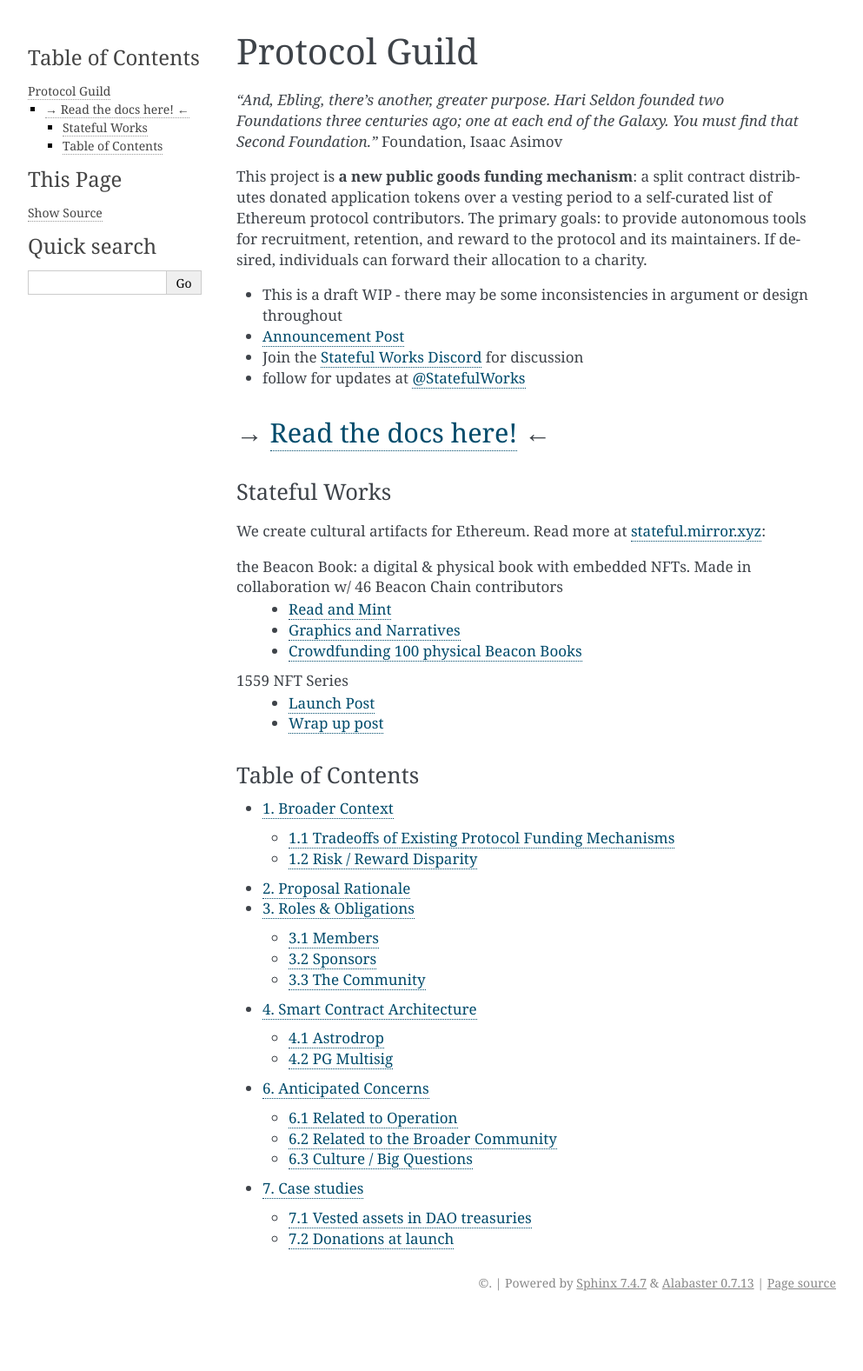
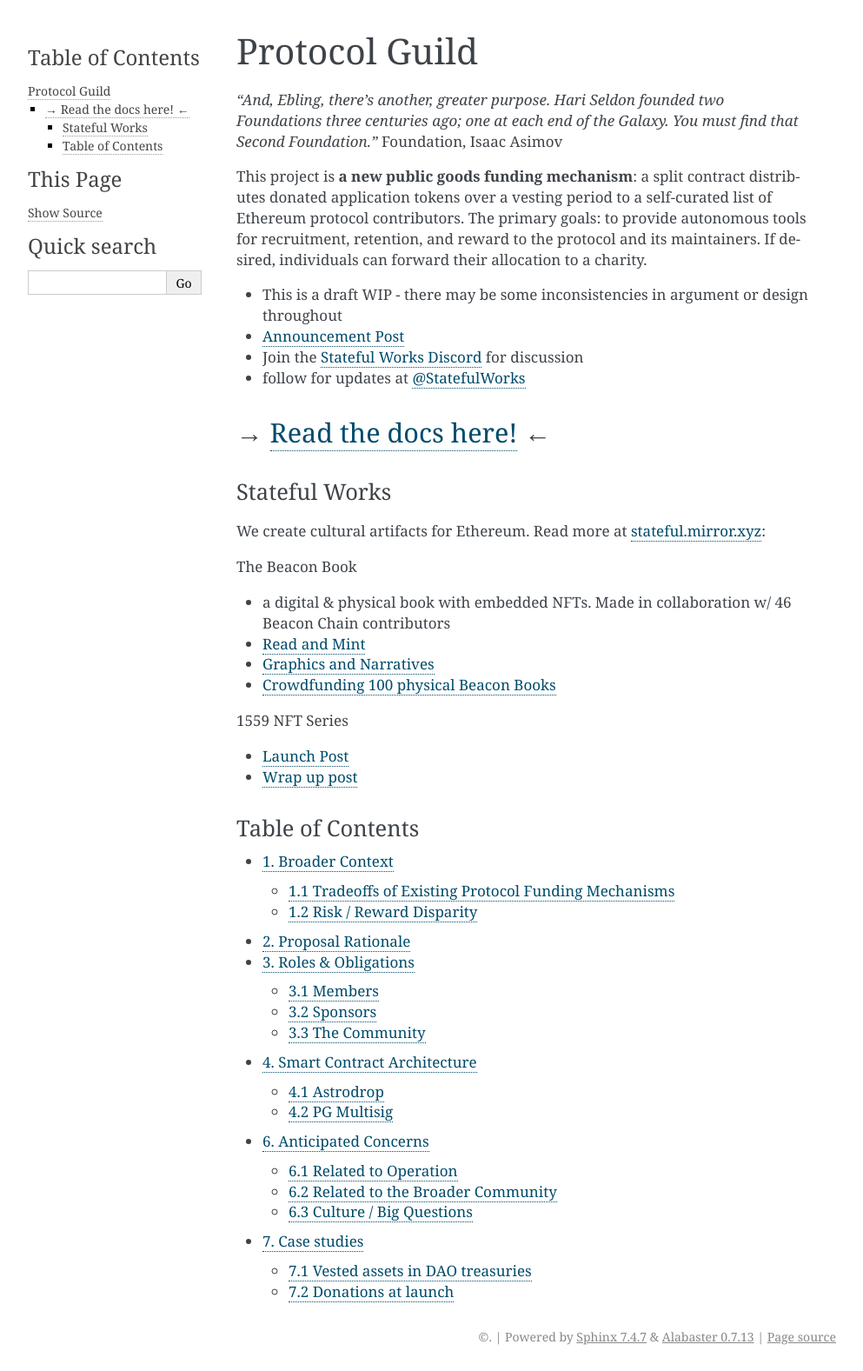
Before and after one commit to protocolguild/documentation, a Sphinx documentation site: the page built from docs/index.rst, in a window 1280 px wide. Shown: the whole page at 87% size, without its empty margins (148-1141 px from the left). Built offline with Sphinx 7.4.7, drawn with Linux system fonts in a browser that asks for light colours; pages that are not in the unit, such as notebooks, are missing from menus; before the commit the page ends 1515 px from its top, so only the background shows below that.

```diff
--- a/docs/index.rst
+++ b/docs/index.rst
@@ -17,13 +17,17 @@ Stateful Works
 
 We create cultural artifacts for Ethereum. Read more at  `stateful.mirror.xyz <https://stateful.mirror.xyz/>`_:
 
-the Beacon Book: a digital & physical book with embedded NFTs. Made in collaboration w/ 46 Beacon Chain contributors
-   * `Read and Mint <https://stateful.mirror.xyz/Y1ED9RorG9OvEUXD8NBmXgYhSVhjj8H537-I2SZJkYA>`_
-   * `Graphics and Narratives <https://stateful.mirror.xyz/jOFMjyRtgT0KPbeWgysDp1HM4mQnlWKeQA3HQ2SJpbA>`_
-   * `Crowdfunding 100 physical Beacon Books <https://stateful.mirror.xyz/-NLDSw0mA2vjtvqQYpXBOa3H38HXMmIdaw2KwI1A0y8>`_
+The Beacon Book
+
+- a digital & physical book with embedded NFTs. Made in collaboration w/ 46 Beacon Chain contributors
+- `Read and Mint <https://stateful.mirror.xyz/Y1ED9RorG9OvEUXD8NBmXgYhSVhjj8H537-I2SZJkYA>`_
+- `Graphics and Narratives <https://stateful.mirror.xyz/jOFMjyRtgT0KPbeWgysDp1HM4mQnlWKeQA3HQ2SJpbA>`_
+- `Crowdfunding 100 physical Beacon Books <https://stateful.mirror.xyz/-NLDSw0mA2vjtvqQYpXBOa3H38HXMmIdaw2KwI1A0y8>`_
+
 1559 NFT Series
-   * `Launch Post <https://stateful.mirror.xyz/rsUhYxXARr7j2iDjqJeelY7nc6CN_Y-MilVDP1S5voA>`_
-   * `Wrap up post <https://stateful.mirror.xyz/qpqvDbajGArdteKMSEkEUA3bFGVWQhJXG2Pnajm5hqA>`_
+
+* `Launch Post <https://stateful.mirror.xyz/rsUhYxXARr7j2iDjqJeelY7nc6CN_Y-MilVDP1S5voA>`_
+* `Wrap up post <https://stateful.mirror.xyz/qpqvDbajGArdteKMSEkEUA3bFGVWQhJXG2Pnajm5hqA>`_
 
 Table of Contents
 ===================
```
